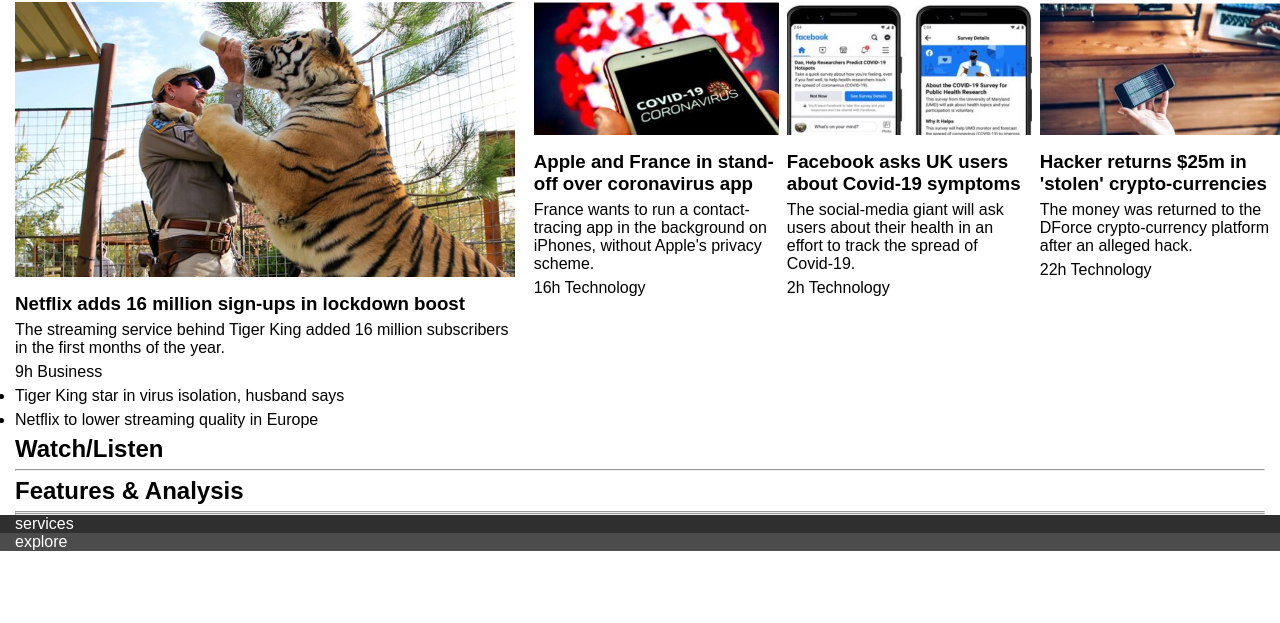
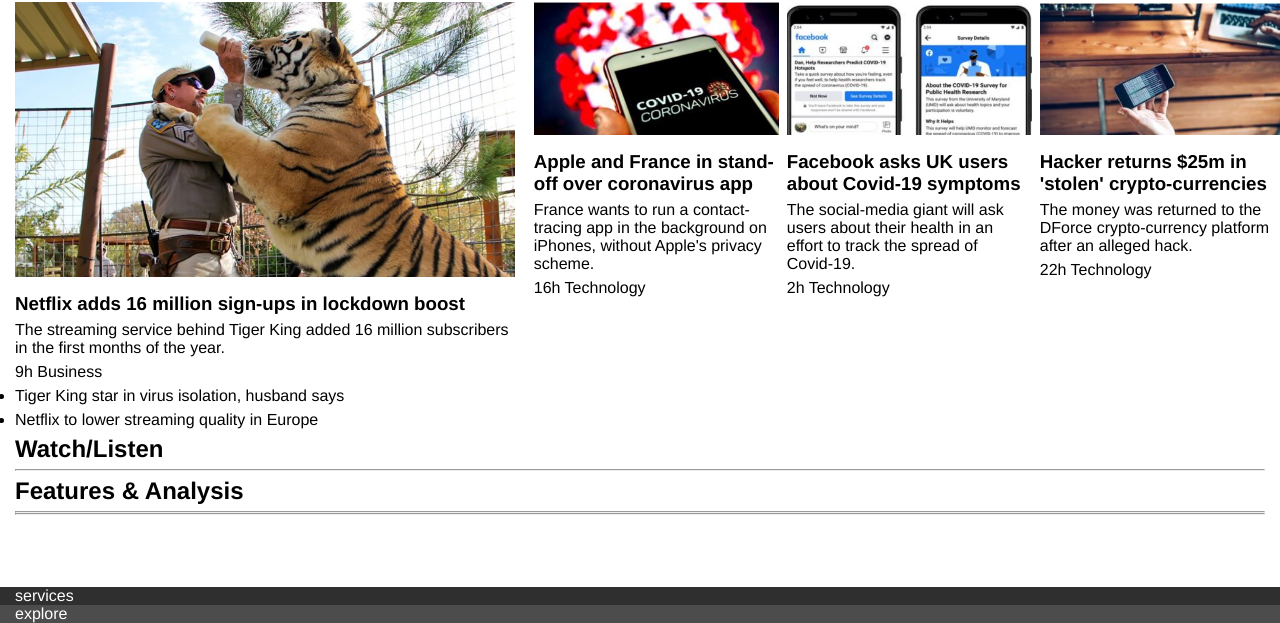
Before and after one commit to AngusMacrae/bbc-news-clone, a plain HTML site: page index.html in a window 1280 px wide. Shown: the part 177-800 px from the top of the page. Drawn offline with Linux system fonts and the light colour scheme.

Commit message:
made footer sticky

```diff
--- a/styles.css
+++ b/styles.css
@@ -1,8 +1,18 @@
 * {
     margin: 0;
     padding: 0;
-    font-family: sans-serif;
+    font-family: Helvetica, Arial, sans-serif;
     box-sizing: border-box;
+}
+
+body {
+    display: flex;
+    flex-direction: column;
+    min-height: 100vh;
+}
+
+main {
+    flex: 1;
 }
 
 #bbc-logo {
```
